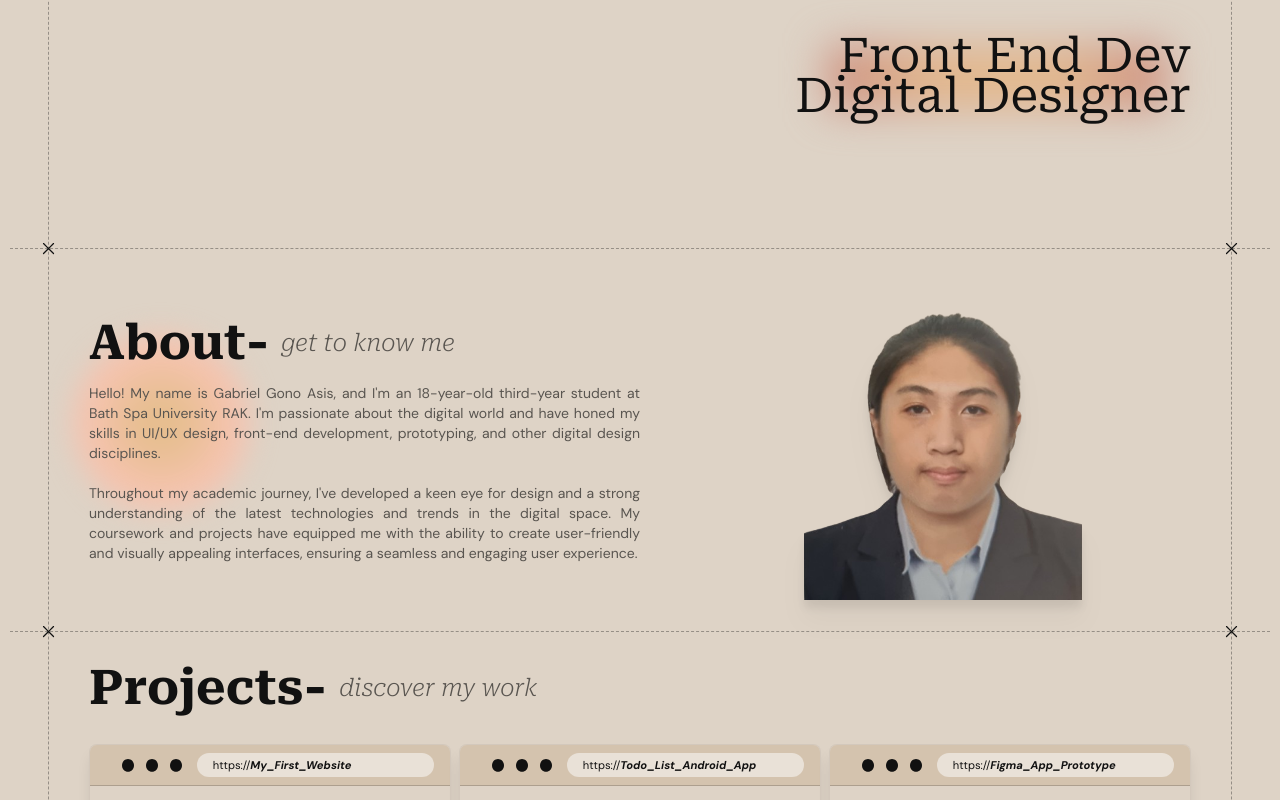
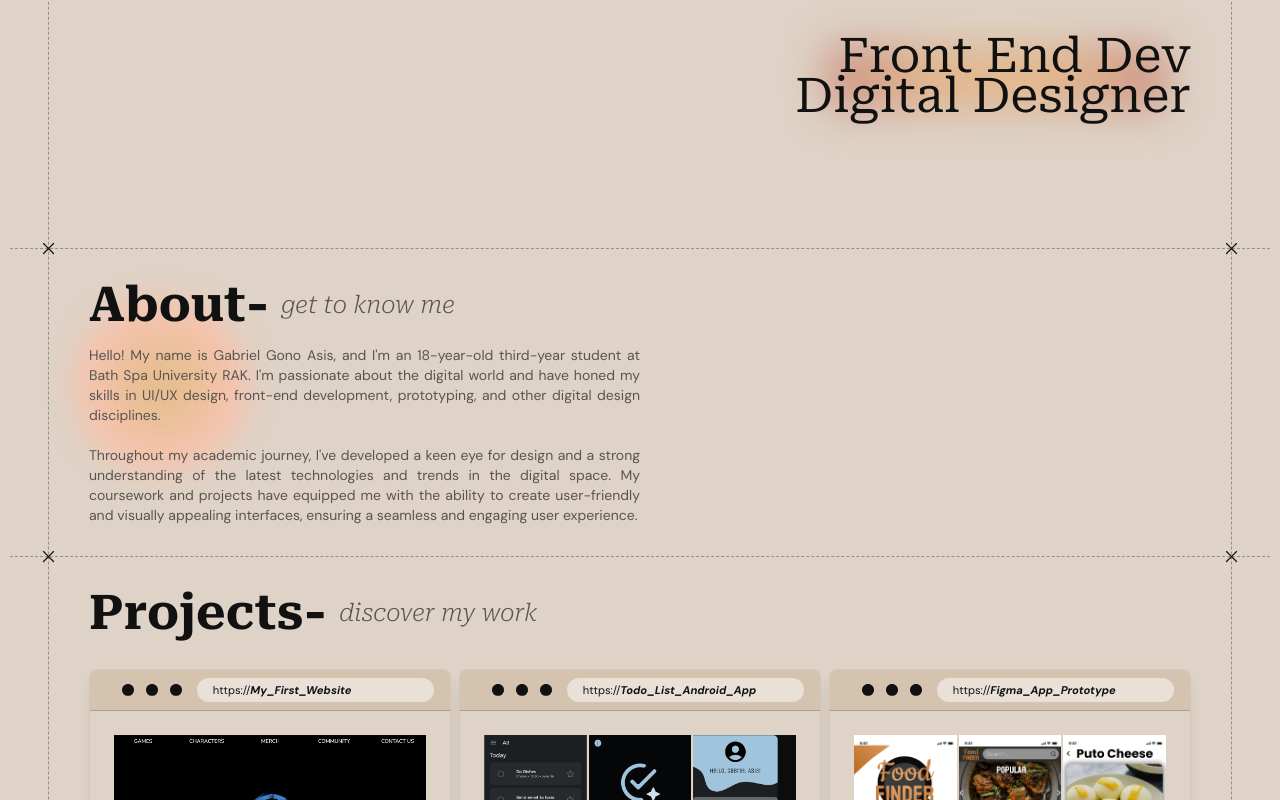
Before and after one commit to GabrielAsisPortfolio/GabrielAsisPortfolio, a React (Vite) app: page / in a window 1280 px wide. Shown: the part 524-1324 px from the top of the page. Built offline with nearby package versions, Linux system fonts and the light colour scheme.

Commit message:
Update About.jsx

```diff
--- a/src/components/About.jsx
+++ b/src/components/About.jsx
@@ -69,11 +69,12 @@ const About = () => {
             </div>
           </div>
 
+          {/* FACE */}
           <div className="w-full h-full lg:w-[45%] flex flex-row items-center justify-between lg:justify-center lg:items-center relative">
             <img
               ref={imgRef}
               src={face}
-              className="w-2/5 lg:w-3/5 xl:w-[56%] 2xl:w-[50%] drop-shadow-xl"
+              className="w-2/5 lg:w-3/5 xl:w-[56%] 2xl:w-[50%] drop-shadow-xl hidden"
               alt="Face"
             />
 
```
